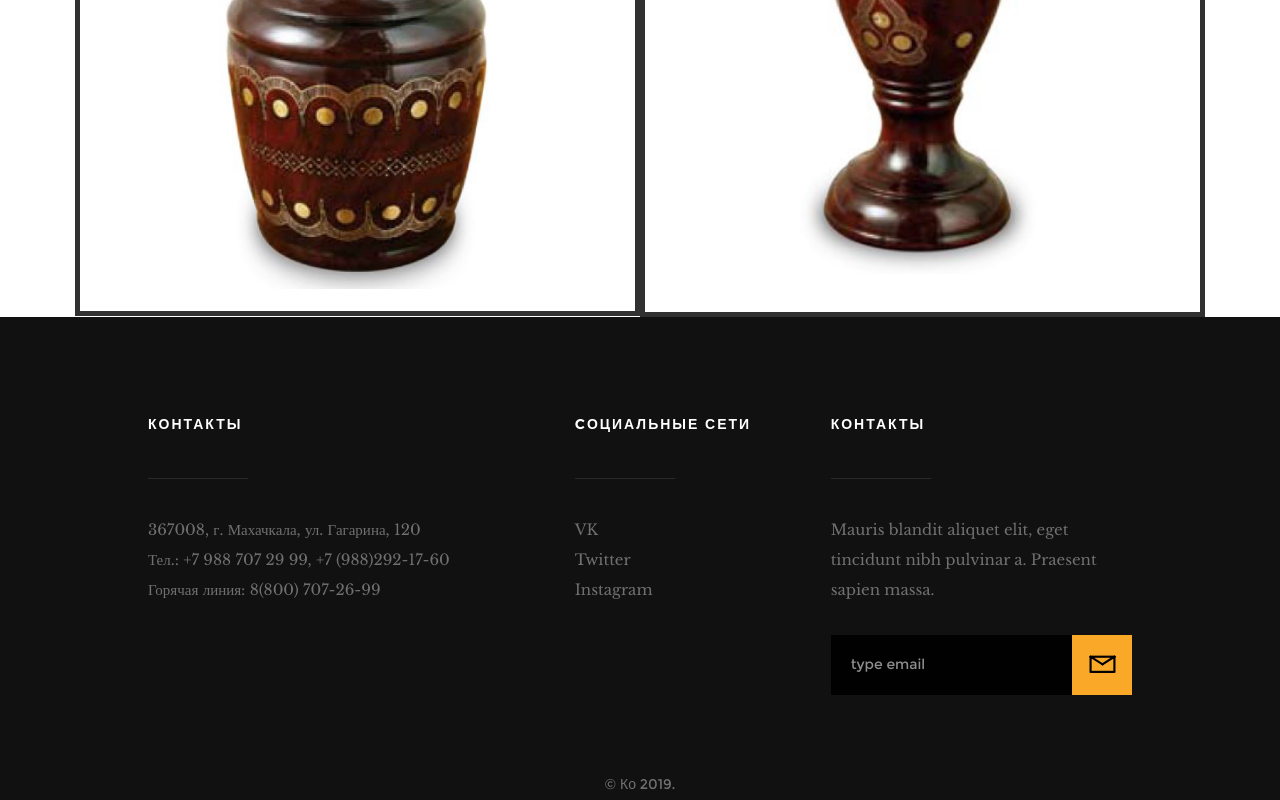
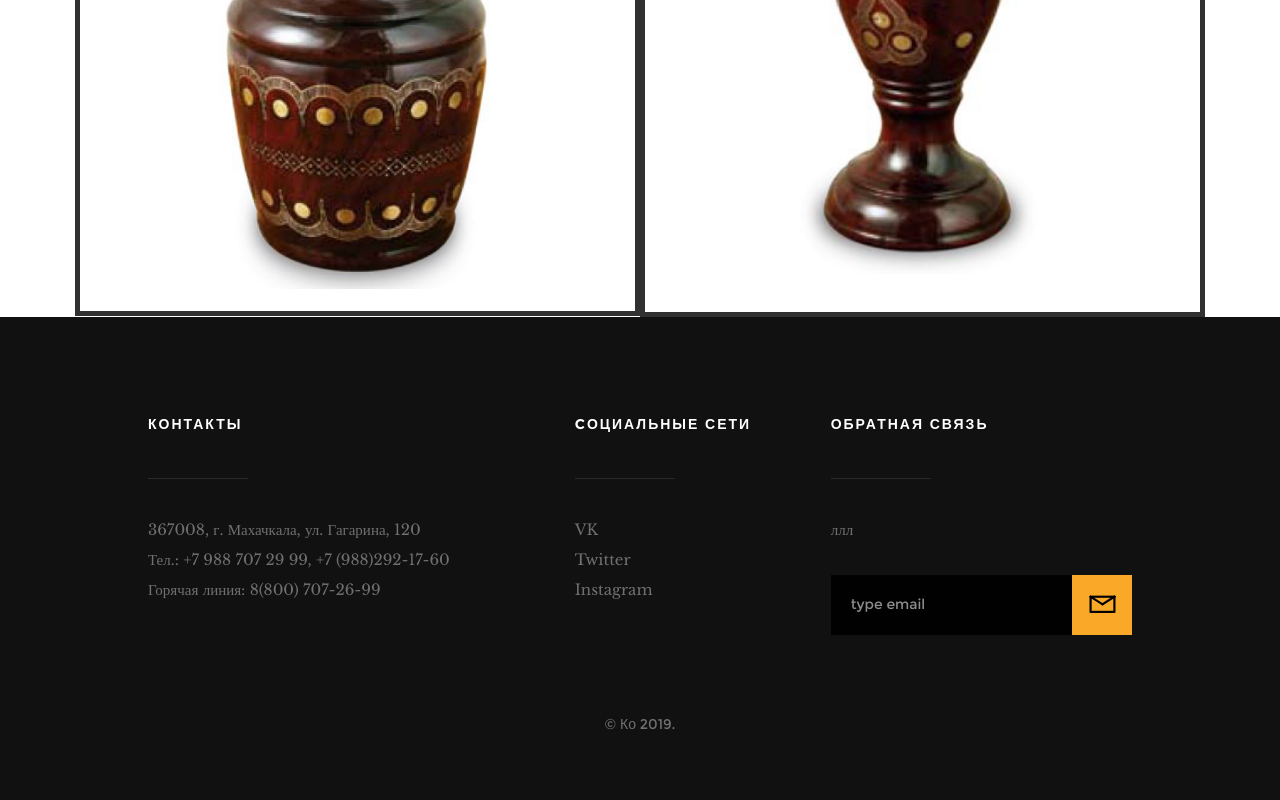
Before and after one commit to FolkCraft/folkcraft.github.io111, a plain HTML site: page index.html in a window 1280 px wide. Shown: the part 5556-6356 px from the top of the page. After the commit the page ends 6296 px from the top, so only its background shows below. Drawn offline with Linux system fonts and the light colour scheme; files whose address does not match are found by name; a web font is replaced by a local one.

Commit message:
Add files via upload

```diff
--- a/index.html
+++ b/index.html
@@ -393,22 +393,22 @@
 
 			 <div class="col-four tab-full footer-subscribe end">
 
-				 <h4 class="h05">Контакты</h4>
+				 <h4 class="h05">Обратная связь</h4>
 
-				 <p>Mauris blandit aliquet elit, eget tincidunt nibh pulvinar a. Praesent sapien massa.</p>
+				 <p>ллл</p>
 
 				 <div class="subscribe-form">
 
-					 <form id="mc-form" class="group" novalidate="true">
+					<form id="mc-form" class="group" novalidate="true">
 
-						   <input type="email" value="" name="dEmail" class="email" id="mc-email" placeholder="type email" required="">
+						<input type="email" value="" name="dEmail" class="email" id="mc-email" placeholder="type email" required="">
 
 						  <!-- <input type="submit" name="subscribe" > -->
-						  <button><i class="icon-mail"></i></button>
+						<button><i class="icon-mail"></i></button>
 
-						  <label for="mc-email" class="subscribe-message"></label>
+						<label for="mc-email" class="subscribe-message"></label>
 
-					   </form>
+					</form>
 
 				 </div>
 
```
